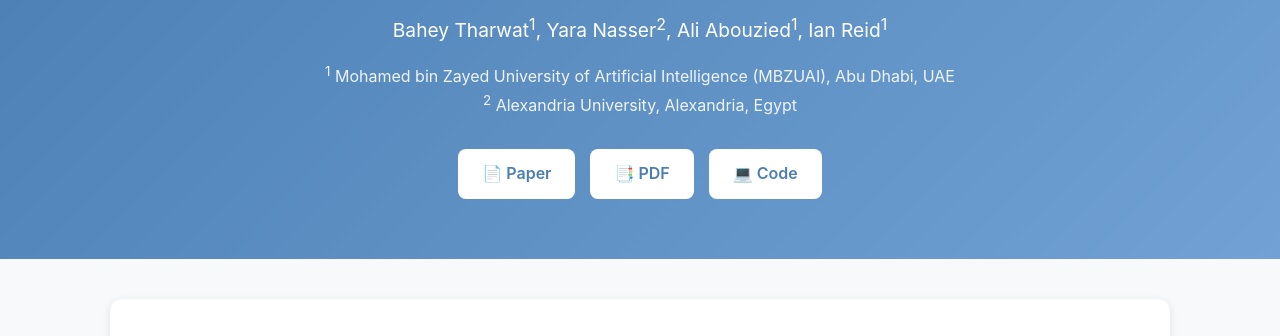
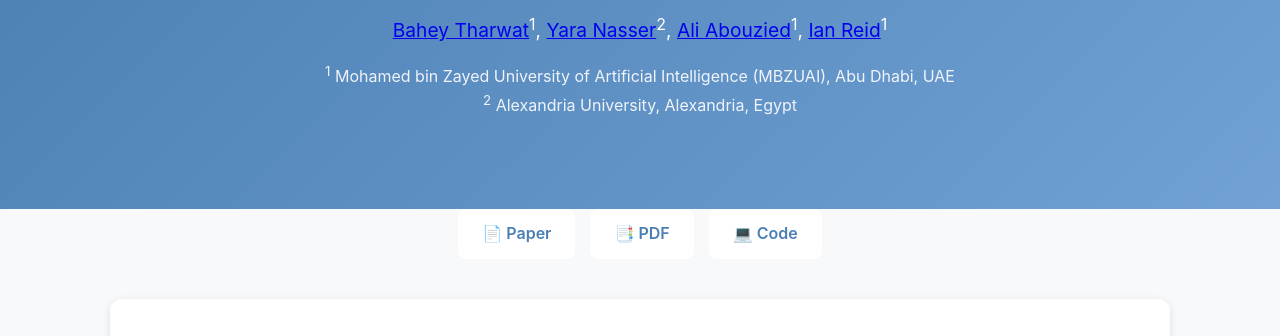
Before and after one commit to yaranasserr/lawm-paper, a plain HTML site: page index.html in a window 1280 px wide. Shown: the part 132-468 px from the top of the page. Drawn offline with Linux system fonts and the light colour scheme.

Commit message:
Update index.html

```diff
--- a/index.html
+++ b/index.html
@@ -209,12 +209,18 @@
     <div class="header">
   <h1>LAWM: Latent Action Pretraining Through World Modeling</h1>
   <div class="authors">
-  Bahey Tharwat<sup>1</sup>, Yara Nasser<sup>2</sup>, Ali Abouzied<sup>1</sup>, Ian Reid<sup>1</sup>
+    <a href="https://www.linkedin.com/in/baheytharwat/" target="_blank">Bahey Tharwat</a><sup>1</sup>,
+    <a href="https://www.linkedin.com/in/yaranasser/" target="_blank">Yara Nasser</a><sup>2</sup>,
+    <a href="https://www.linkedin.com/in/alisharei/" target="_blank">Ali Abouzied</a><sup>1</sup>,
+    <a href="https://scholar.google.com/citations?user=ATkNLcQAAAAJ&hl=en" target="_blank">Ian Reid</a><sup>1</sup>
   </div>
   <div class="affiliation">
     <sup>1</sup> Mohamed bin Zayed University of Artificial Intelligence (MBZUAI), Abu Dhabi, UAE<br>
     <sup>2</sup> Alexandria University, Alexandria, Egypt
   </div>
+</div>
+
+
 
 
         <div class="links">
```
Lines whose indentation alone changed are shown as unchanged.
